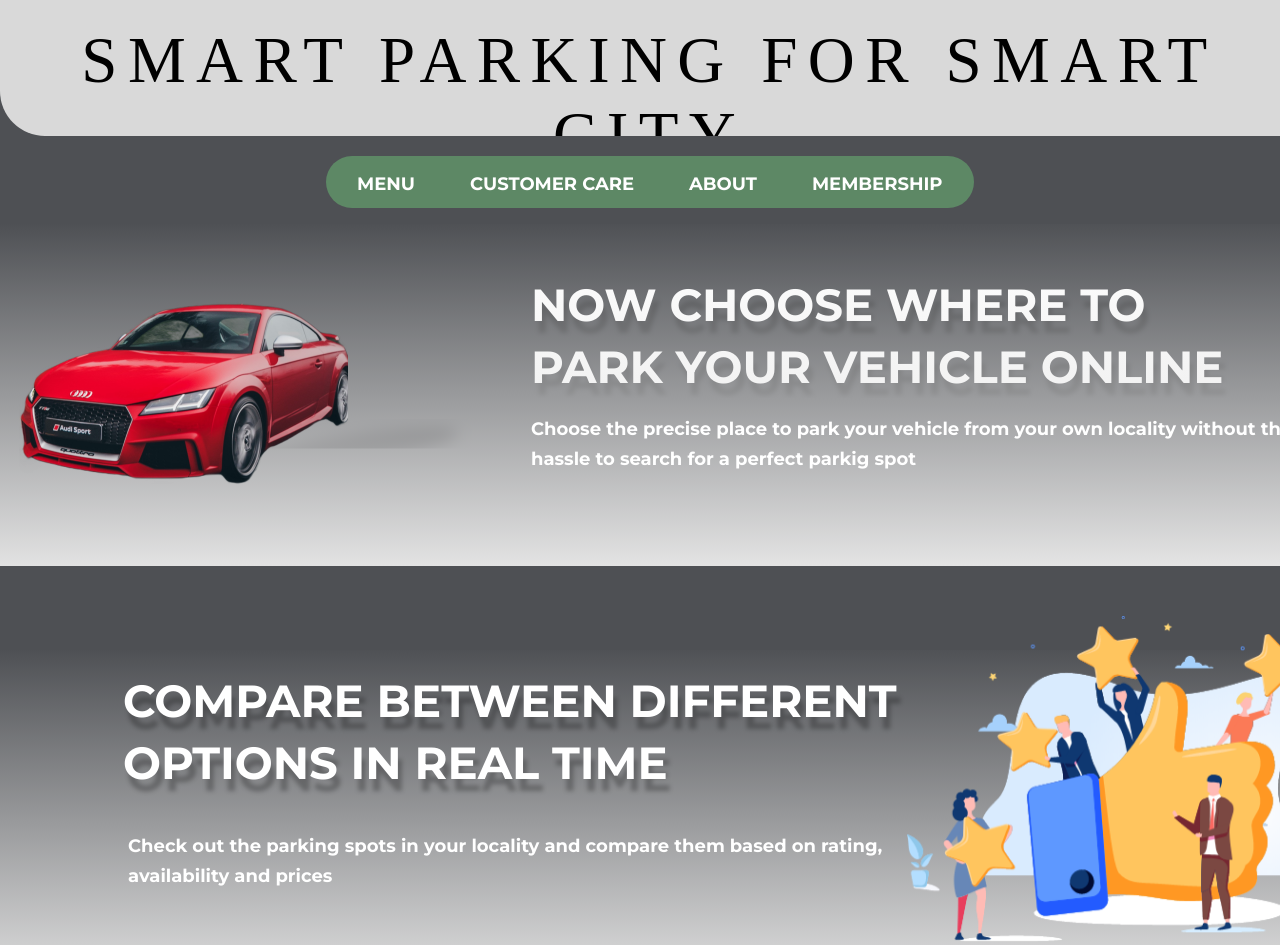
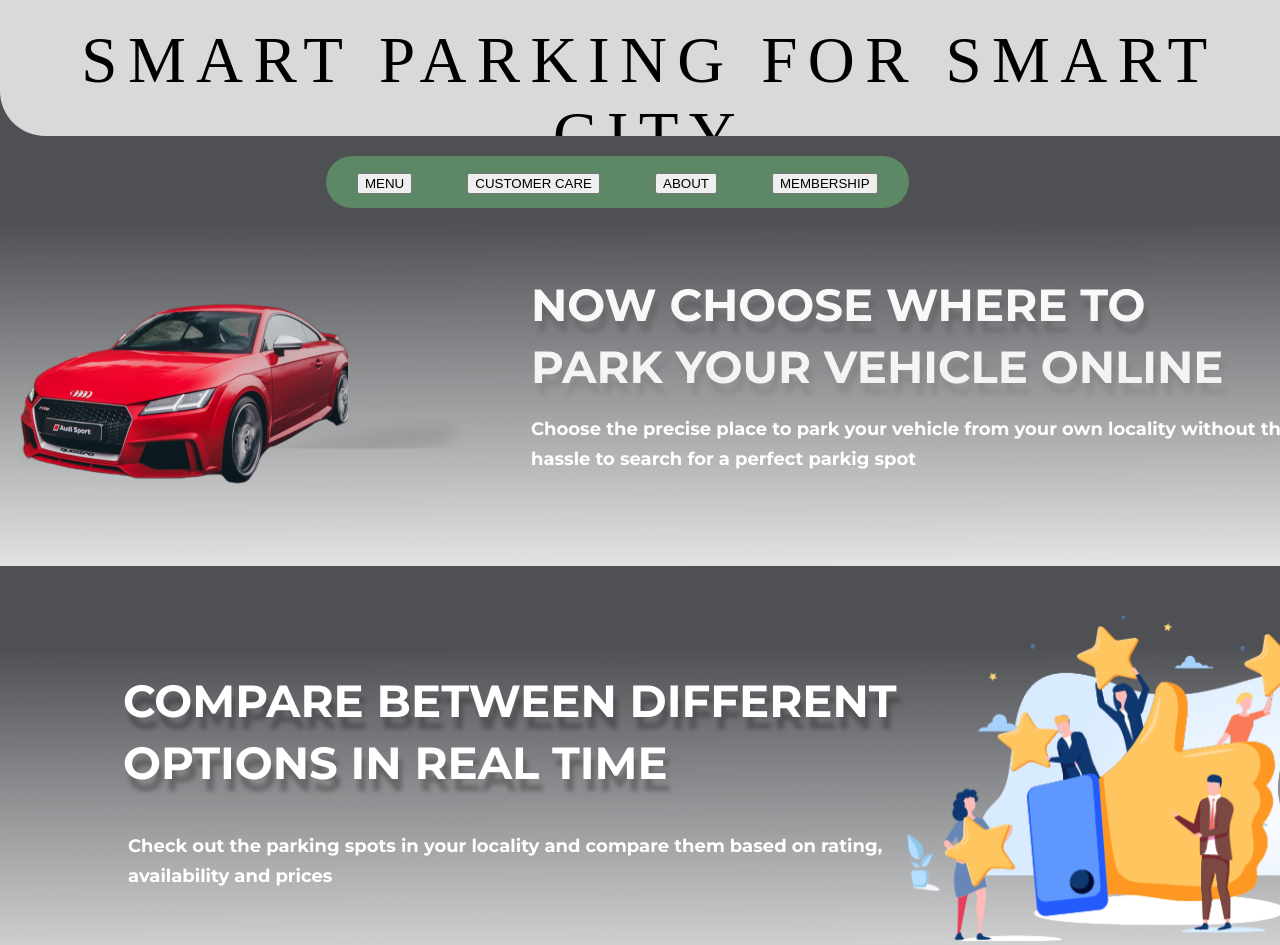
Before and after one commit to Shreyas521032/Parking-Management-System, a website built with Parcel: page homepage.html in a window 1280 px wide. Shown: the top 945 px of the page. Built offline with nearby package versions, Linux system fonts and the light colour scheme; a web font is replaced by a local one.

Commit message:
Update homepage.html

```diff
--- a/homepage.html
+++ b/homepage.html
@@ -28,10 +28,10 @@
       <div class="frame1"></div>
       <div class="frame2">
         <nav class="menu">
-          <b class="customer-care">MENU</b>
-          <b class="customer-care">CUSTOMER CARE</b>
-          <b class="customer-care">ABOUT</b>
-          <b class="customer-care">MEMBERSHIP</b>
+          <button class="nav-button">MENU</button>
+          <button class="nav-button">CUSTOMER CARE</button>
+          <button class="nav-button">ABOUT</button>
+          <button class="nav-button">MEMBERSHIP</button>
         </nav>
       </div>
       <section class="heading"></section>
@@ -91,9 +91,9 @@
       </div>
       <div class="frame11">
         <b class="mangleshgmailcom-91-9156974-container">
-          <p class="mangleshgmailcom">manglesh@gmail.com</p>
+          <p class="mangleshgmailcom">shreyas200410@gmail.com</p>
           <p class="mangleshgmailcom"></p>
-          <p class="mangleshgmailcom">+91 9156974122</p>
+          <p class="mangleshgmailcom">+91 9999999999</p>
         </b>
       </div>
       <div class="frame-parent">
```
